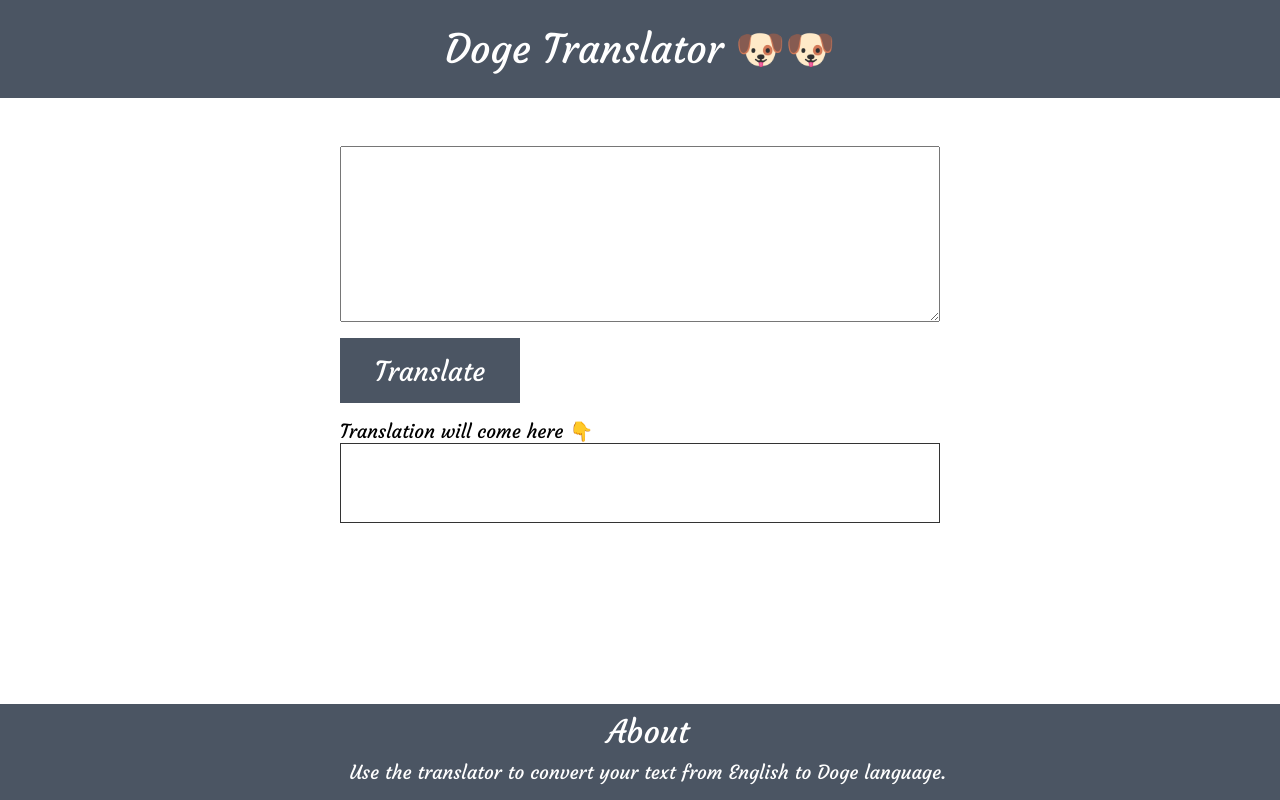
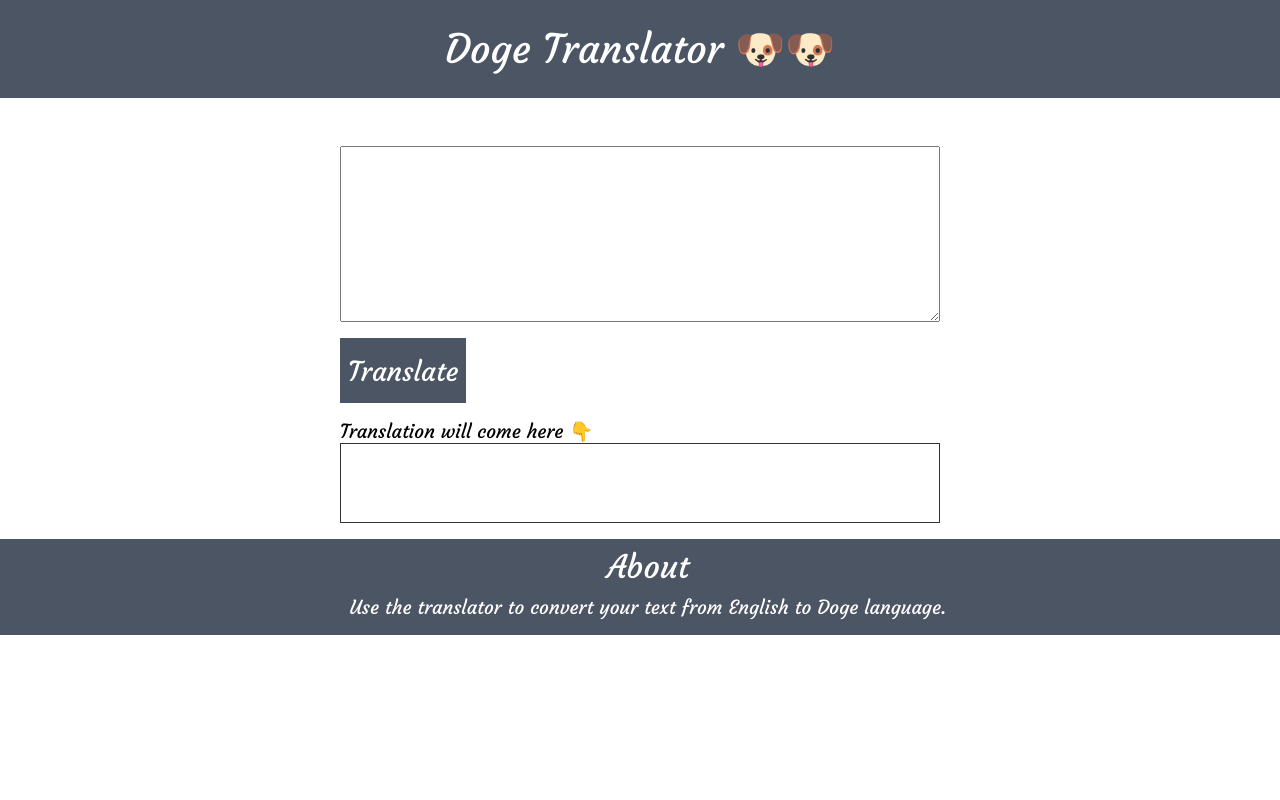
Before and after one commit to Richa-rani02/Doge-Translator, a plain HTML site: page index.html in a window 1280 px wide. Drawn offline with Linux system fonts and the light colour scheme.

Commit message:
refactor:style updated

```diff
--- a/styles.css
+++ b/styles.css
@@ -54,7 +54,6 @@ textarea {
     margin-top: 1rem;
     margin-bottom: 1rem;
     padding: 0.5rem;
-    width: 30%;
     background-color: var(--primary);
     color: white;
     text-align: center;
@@ -81,7 +80,7 @@ textarea {
 }
 
 footer {
-    position: fixed;
+    position: relative;
     bottom: 0;
     width: 100%;
     padding: 0.5rem;
```
